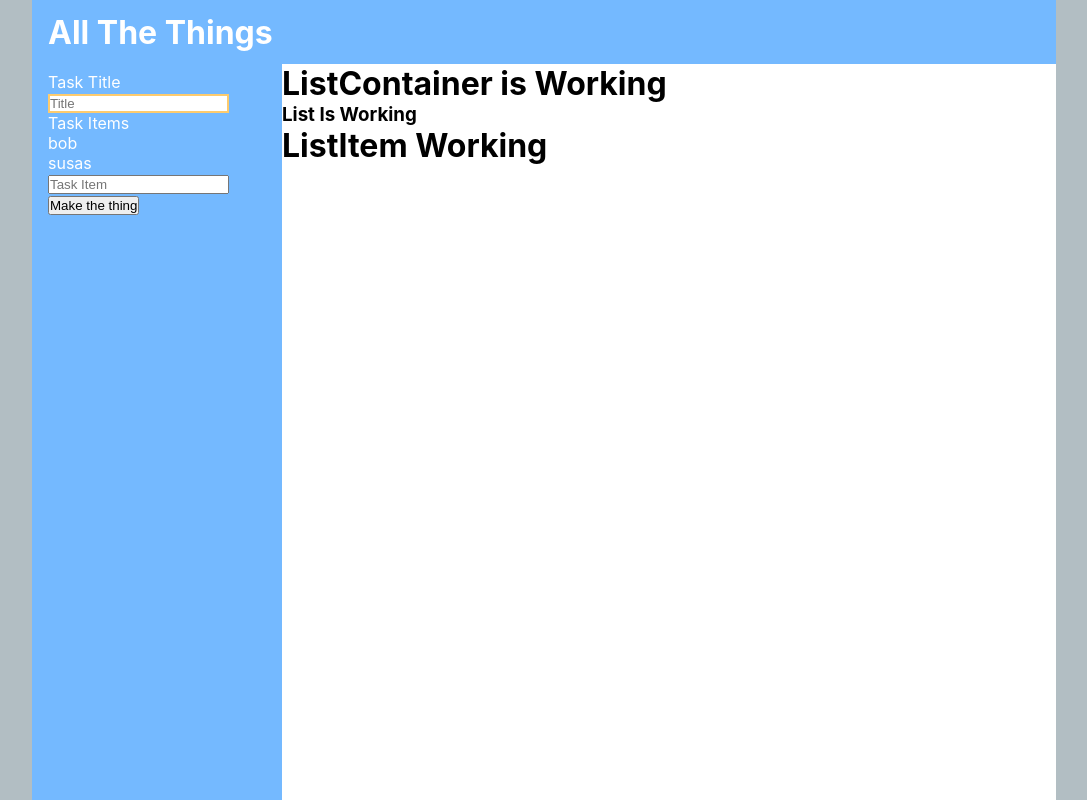
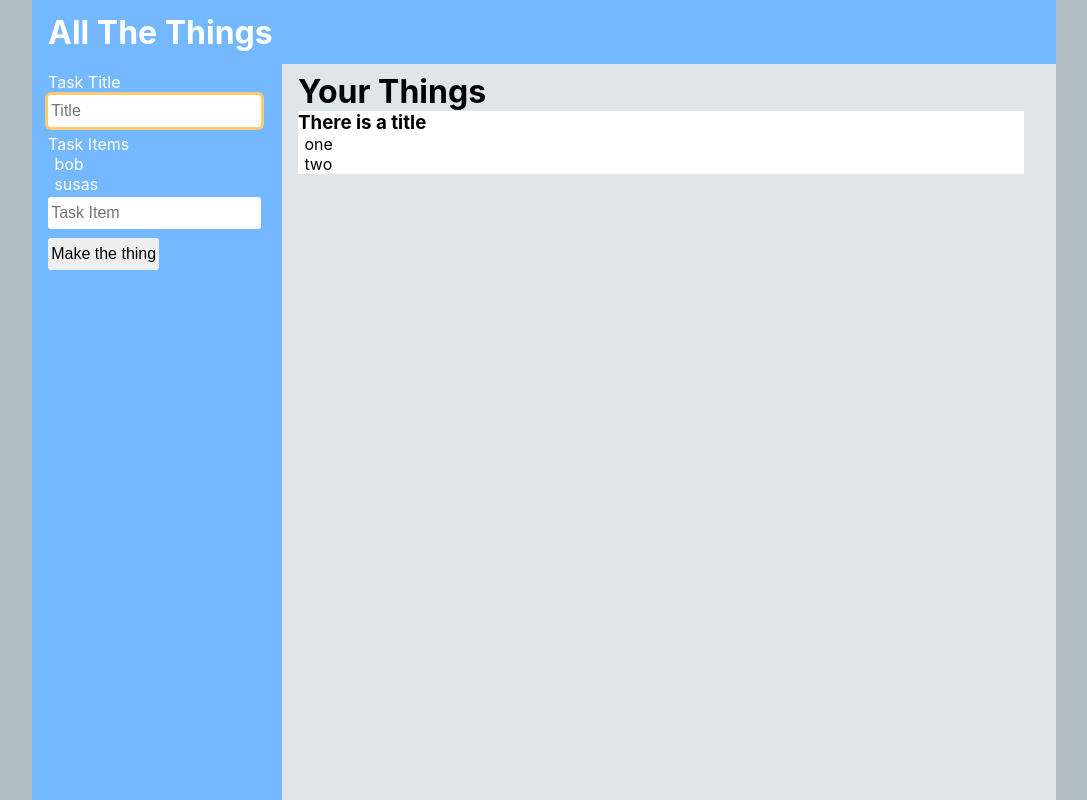
Before and after one commit to KVeitch/all-the-things, a React (Create React App) app: page / in a window 1280 px wide. Shown: the whole page, without its empty margins (96-1183 px from the left). Built offline with nearby package versions, Linux system fonts and the light colour scheme.

Commit message:
Implements ListContainer and children

```diff
--- a/src/App/App.css
+++ b/src/App/App.css
@@ -60,18 +60,33 @@ header {
   background:var(--container-bg-color)
 }
 
-
 .add-task-btn {
   height:1.2em
 }
 
 ul {
   list-style-type: none;
+  padding-left:.4em;
+}
+
+.form > input , .form  > button {
+  font-size: 1em;
+  height:2em;
+  padding:.2em;
+  border-radius:.2em;
+  border:0;
+  margin:.2em 0 .4em;
 }
 
 input:focus, button:focus{
   outline: none;
-  border:2px solid var(--highlight-color)
+  -webkit-box-shadow: 0px 0px 0px 3px var(--highlight-color);
+  -moz-box-shadow: 0px 0px 0px 3px var(--highlight-color);
+  box-shadow: 0px 0px 0px 3px var(--highlight-color);
+}
+
+.card__list {
+  background: white;
 }
 
 
--- a/src/App/App.js
+++ b/src/App/App.js
@@ -9,9 +9,21 @@ class App extends Component{
   constructor(props){
     super(props);
     this.state = {
-      lists:[]
+      lists:[
+        {
+          title:'There is a title',
+          list:["one","two"]
+        }
+      ]
     }
   };
+
+
+  createCard=(card)=>{
+    this.setState({lists:[...this.state.lists, card ]})
+  }
+
+
   render(){
 
     return (
@@ -19,7 +31,7 @@ class App extends Component{
         <div className="App">
           <Header />
           <Form />
-          <ListContainer list={this.state.lists}/>
+          <ListContainer lists={this.state.lists}/>
         </div>
       </div>
     );
--- a/src/components/List/List.js
+++ b/src/components/List/List.js
@@ -2,11 +2,15 @@ import React from 'react'
 import './List.css'
 import ListItem from '../ListItem/ListItem'
 
-const List = () => {
+const List = ({data}) => {
+  const {title, list} = data;
+  const mappedListItems = list.map((item,i)=><ListItem item={item} key={`${title}${i}`}/>)
   return (
-    <div>
-      <h3>List Is Working</h3>
-      <ListItem />
+    <div className="card__list">
+      <h3>{title}</h3>
+      <ul>
+      {mappedListItems}
+      </ul>
     </div>
   )
 }
--- a/src/components/ListContainer/ListContainer.js
+++ b/src/components/ListContainer/ListContainer.js
@@ -2,11 +2,14 @@ import React from 'react'
 import List from '../List/List'
 import './ListContainer.css'
 
-const ListContainer = () => {
+const ListContainer = ({lists}) => {
+
+  const mappedLists = lists.map((list, i)=><List data={list} key={`list${i}`}/>)
+
   return (
-    <div>
-      <h1>ListContainer is Working</h1>
-      <List />
+    <div className="list-container">
+      <h1>Your Things</h1>
+      {mappedLists}
     </div>
   )
 }
--- a/src/components/ListItem/ListItem.js
+++ b/src/components/ListItem/ListItem.js
@@ -1,11 +1,11 @@
 import React from 'react'
 import './ListItem.css'
 
-const ListItem = () => {
+const ListItem = ({item}) => {
   return (
-    <div>
-      <h1>ListItem Working</h1>
-    </div>
+    <li>
+      {item}
+    </li>
   )
 }
 
```
